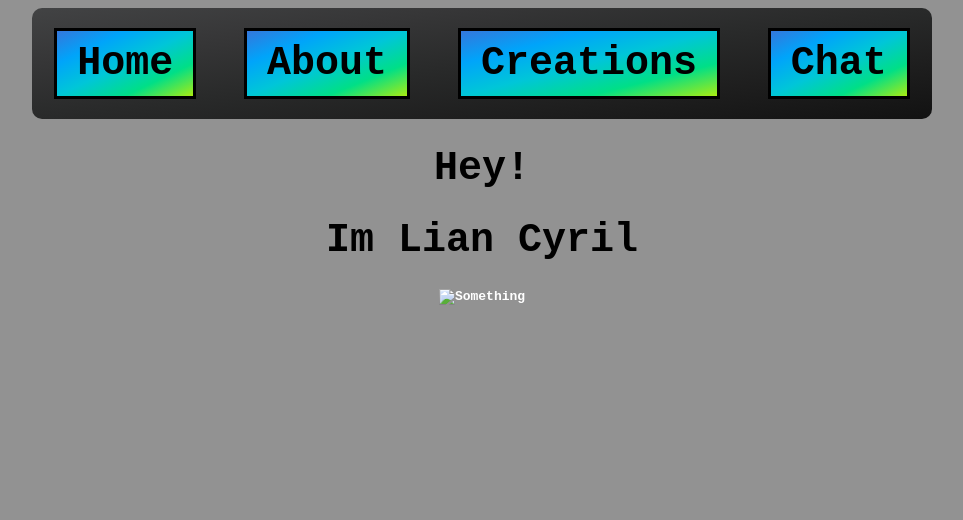
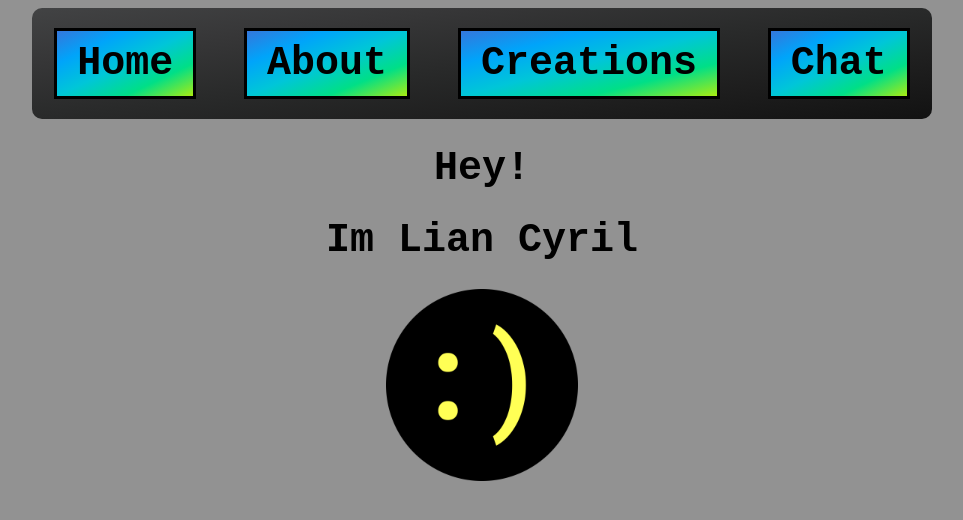
Before and after one commit to Mydoom4002/i, a plain HTML site: page index.html in a window 1280 px wide. Shown: the whole page, without its empty margins (158-1121 px from the left). Drawn offline with Linux system fonts and the light colour scheme.

Commit message:
Update index.html

```diff
--- a/index.html
+++ b/index.html
@@ -19,7 +19,7 @@
     </div>
     <h1>Hey!</h1>
     <h1>Im Lian Cyril</h1>
-    <img src="images/bruh.png" alt="Something">
+    <img src="bruh.png" alt="Something">
 
 </body>
 </html>
```
